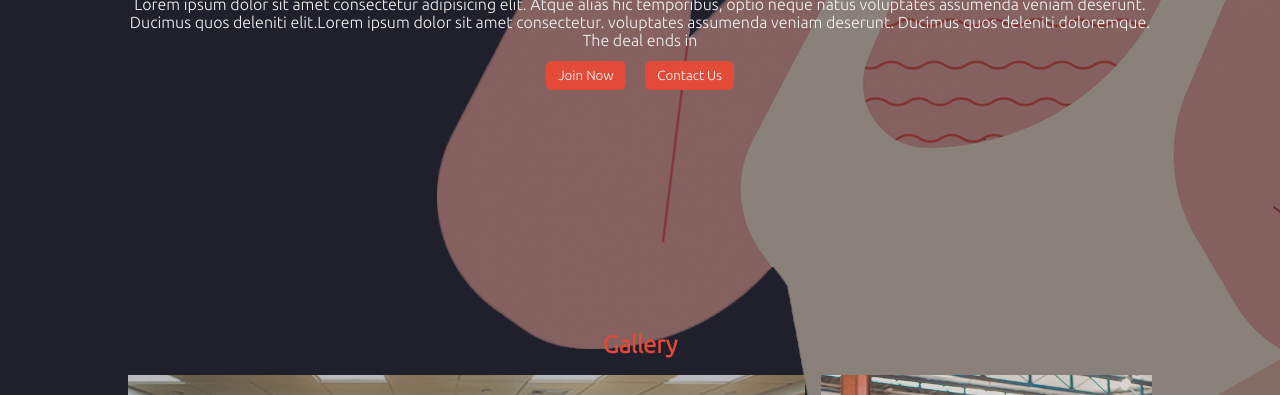
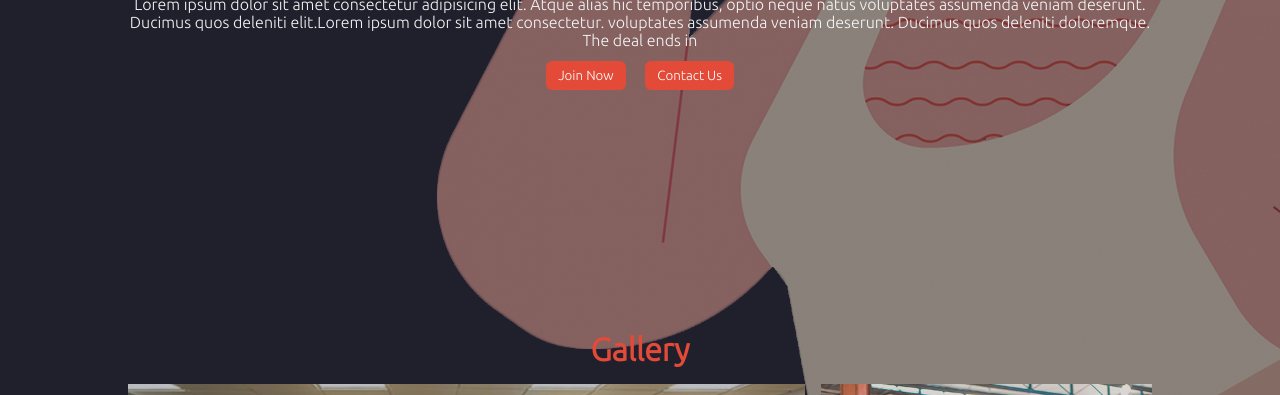
Before and after one commit to msaqib-dev/msaqib-dev.github.io, a plain HTML site: page MS Fitness Landing Page/index.html in a window 1280 px wide. Shown: the part 557-952 px from the top of the page. Drawn offline with Linux system fonts and the light colour scheme.

Commit message:
update style.css

```diff
--- a/MS Fitness Landing Page/style.css
+++ b/MS Fitness Landing Page/style.css
@@ -77,6 +77,10 @@ li{
     width: 55vw;
     padding: 1rem 4rem;
     position: relative;
+}
+
+.section-2 h1{
+    font-size: 2rem;
 }
 
 .photo-grid{
```
